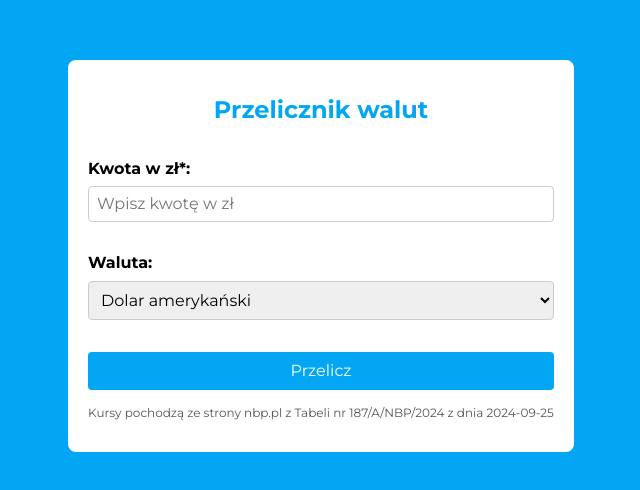
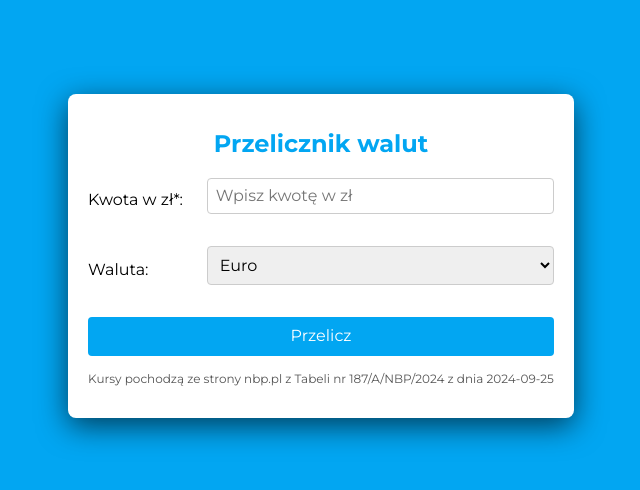
Before and after one commit to kamila-falgowska/currency-converter-react, a React (Create React App) app: page / in a window 1280 px wide. Shown: the part 144-634 px from the top of the page, without its empty margins (319-959 px from the left). Built offline with nearby package versions, Linux system fonts and the light colour scheme.

Commit message:
Update form styles

```diff
--- a/src/Features/Form/index.js
+++ b/src/Features/Form/index.js
@@ -31,11 +31,10 @@ const Form = () => {
         Przelicznik walut
       </h1>
       <fieldset className="form__fieldset">
-        <p>
-          <label>
-            <span className="form__labelText">
+        <div className="form__row">
+          <label className="form__labelText">
             Kwota w zł*:
-            </span>
+          </label>
           <input
             placeholder="Wpisz kwotę w zł"
             className="form__field"
@@ -45,26 +44,23 @@ const Form = () => {
             value={amount}
             onChange={(e) => setAmount(e.target.value)}
           />
+        </div>
+        <div className="form__row">
+          <label className="form__labelText">
+            Waluta:
           </label>
-        </p>
-        <p>
-          <label>
-            <span className="form__labelText">
-              Waluta:
-            </span>
           <select
             className="form__field"
             value={currency}
             onChange={({ target }) => setCurrency(target.value)}
           >
-              {currencies.map(({ code, name }) => (
-                <option key={code} value={code}>
+            {currencies.map(({ short, name }) => (
+              <option key={short} value={short}>
                 {name}
               </option>
             ))}
           </select>
-          </label>
-        </p>
+        </div>
         <p>
           <button className="form__button">Przelicz</button>
         </p>
--- a/src/Features/Form/style.css
+++ b/src/Features/Form/style.css
@@ -4,6 +4,7 @@
   border-radius: 8px;
   max-width: 700px;
   width: 100%;
+  box-shadow: 0 8px 30px rgb(0 0 0 / 63%);
 }
 
 .form__header {
@@ -21,9 +22,8 @@
 
 .form__labelText {
   display: inline-block;
-  width: 100%;
+  width: 30%;
   margin-bottom: 8px;
-  font-weight: bold;
 }
 
 .form__field {
```
Lines whose indentation alone changed are shown as unchanged.
